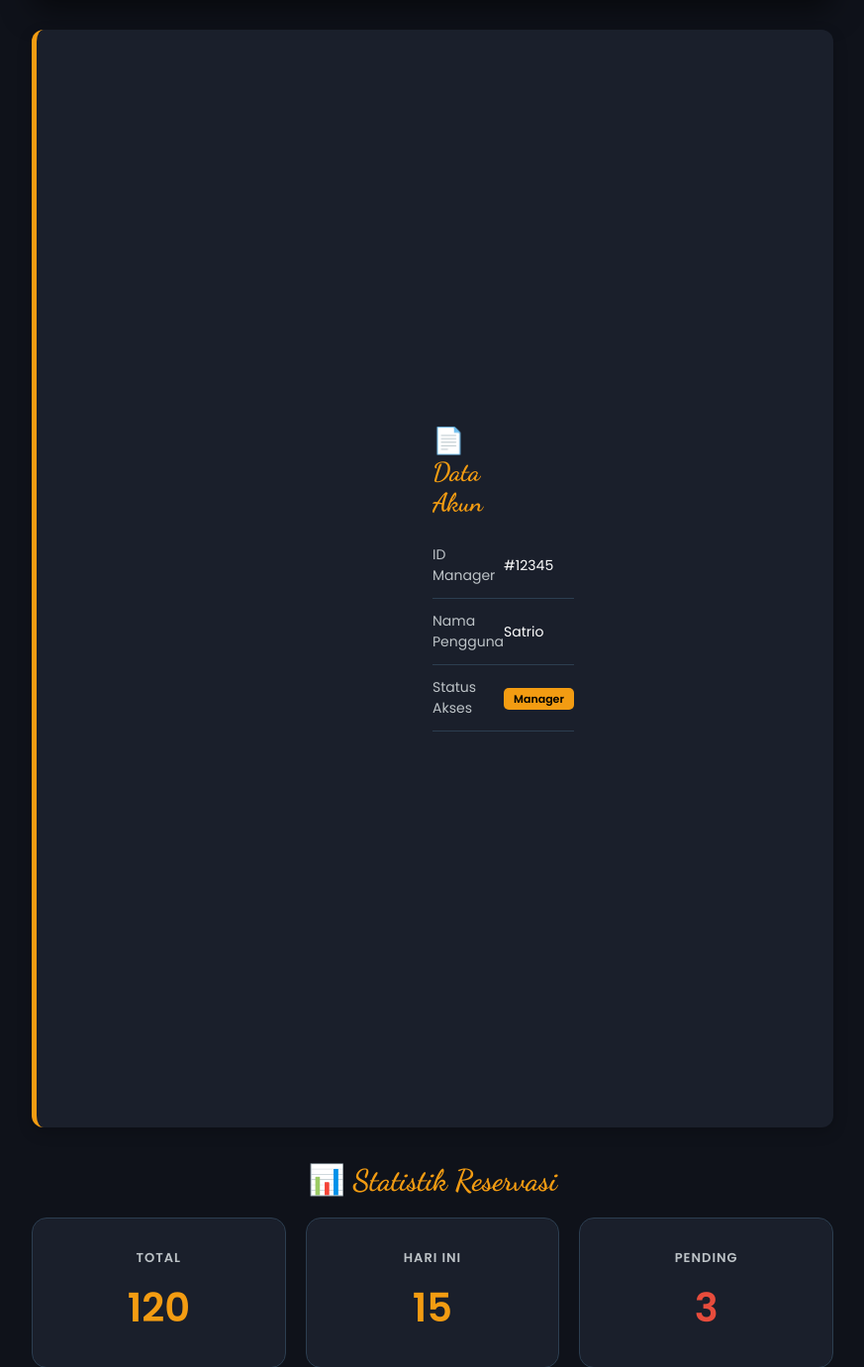
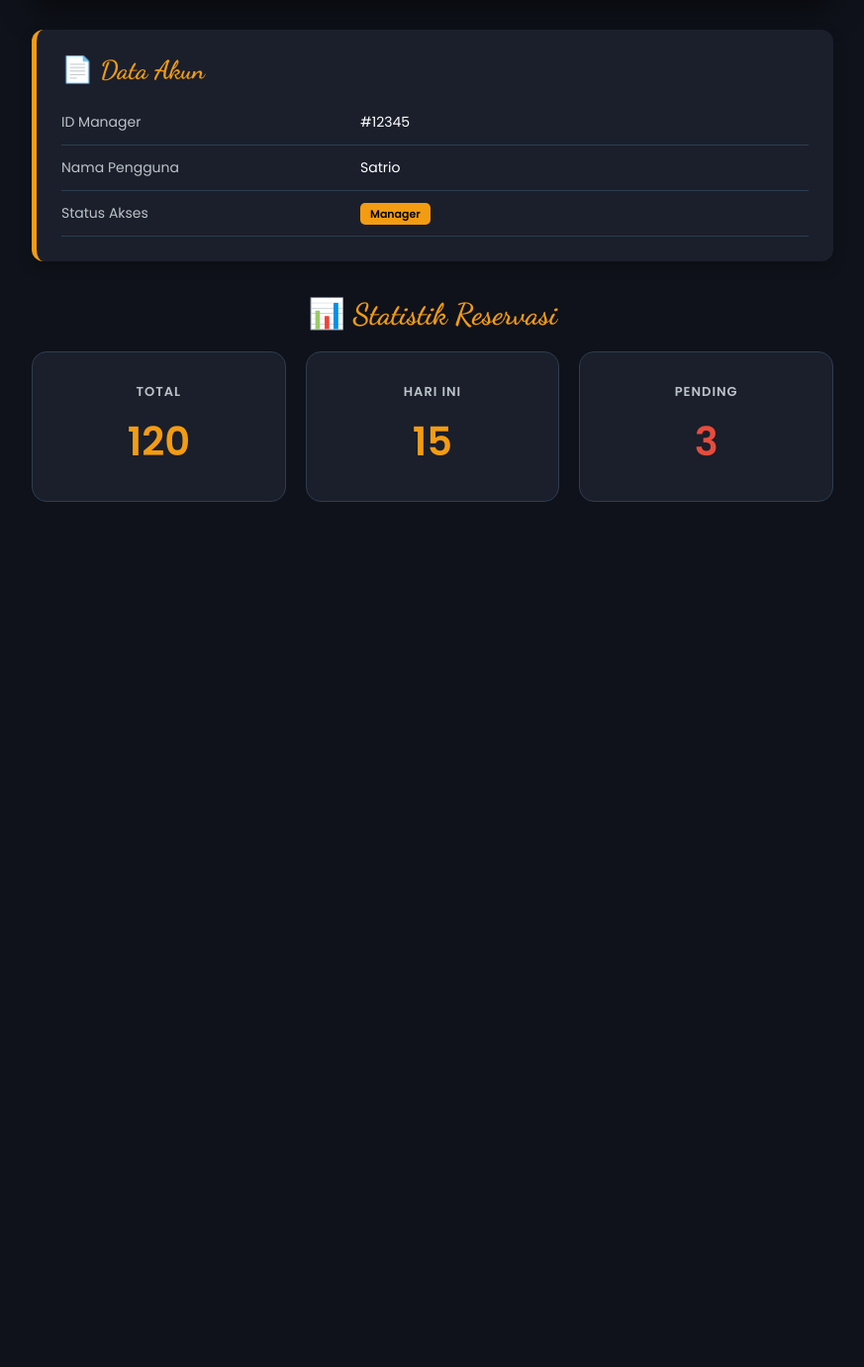
Before and after one commit to ifantrijm/jocafe, a PHP site: page /dashboard_manager.php in a window 1280 px wide. Shown: the part 294-1675 px from the top of the page at 99% size, without its empty margins (203-1076 px from the left). After the commit the page ends 801 px from the top, so only its background shows below. Run offline with PHP 8.4, Linux system fonts and the light colour scheme.

Commit message:
by-satrioo

```diff
--- a/dashboard_manager.php
+++ b/dashboard_manager.php
@@ -73,7 +73,7 @@ $pending         =3;
         /*Info Cards*/
         .info-card {
             background-color: var(--card);
-            padding: 25pc;
+            padding: 25px;
             border-radius: 12px;
             margin-bottom: 35px;
             border-left: 5px solid var(--accent);
@@ -106,7 +106,7 @@ $pending         =3;
 
 <nav class="navbar">
     <div class="logo">Jo Cafe Dashboard</div>
-    <a href="#" class="btn-logout">Logout</a>
+    <a href="logout.php" class="btn-logout">Logout</a>
 </nav>
 
 <div class="container">
```
